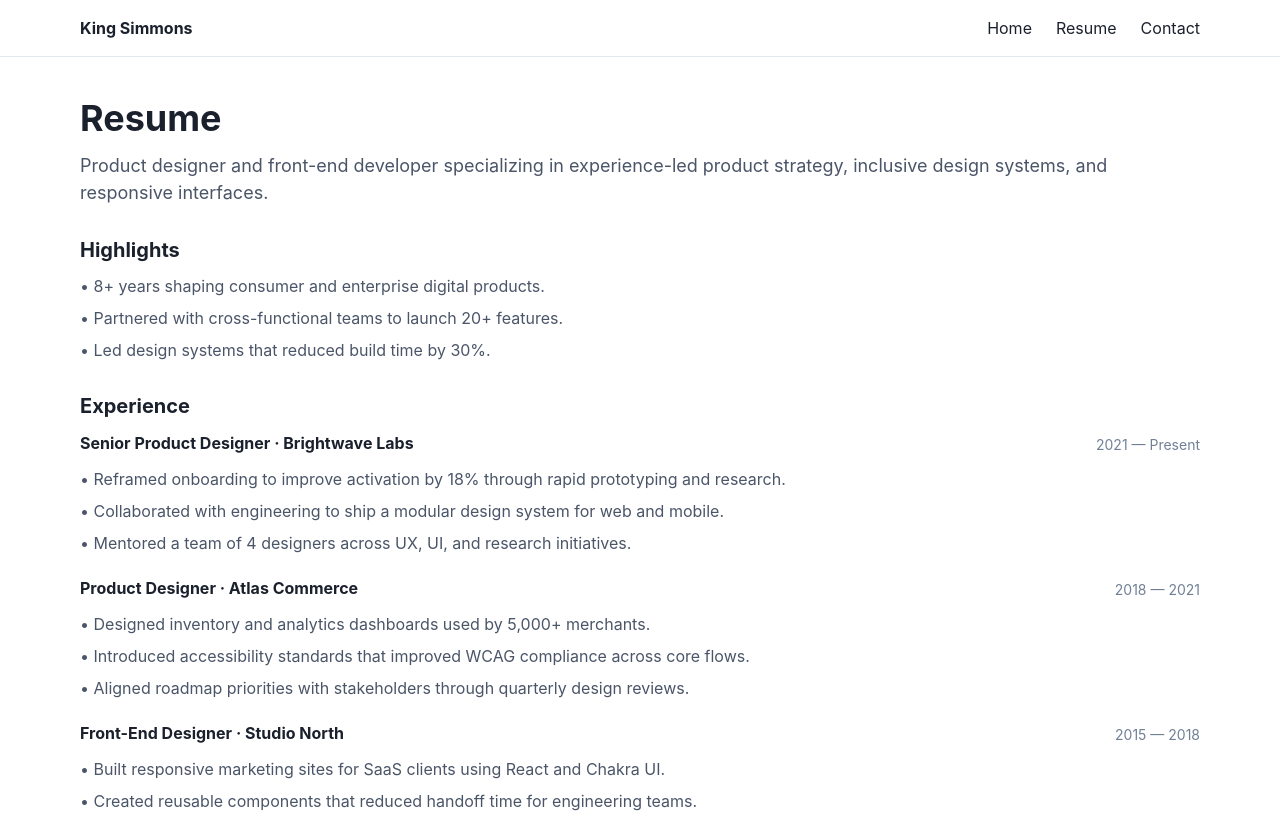
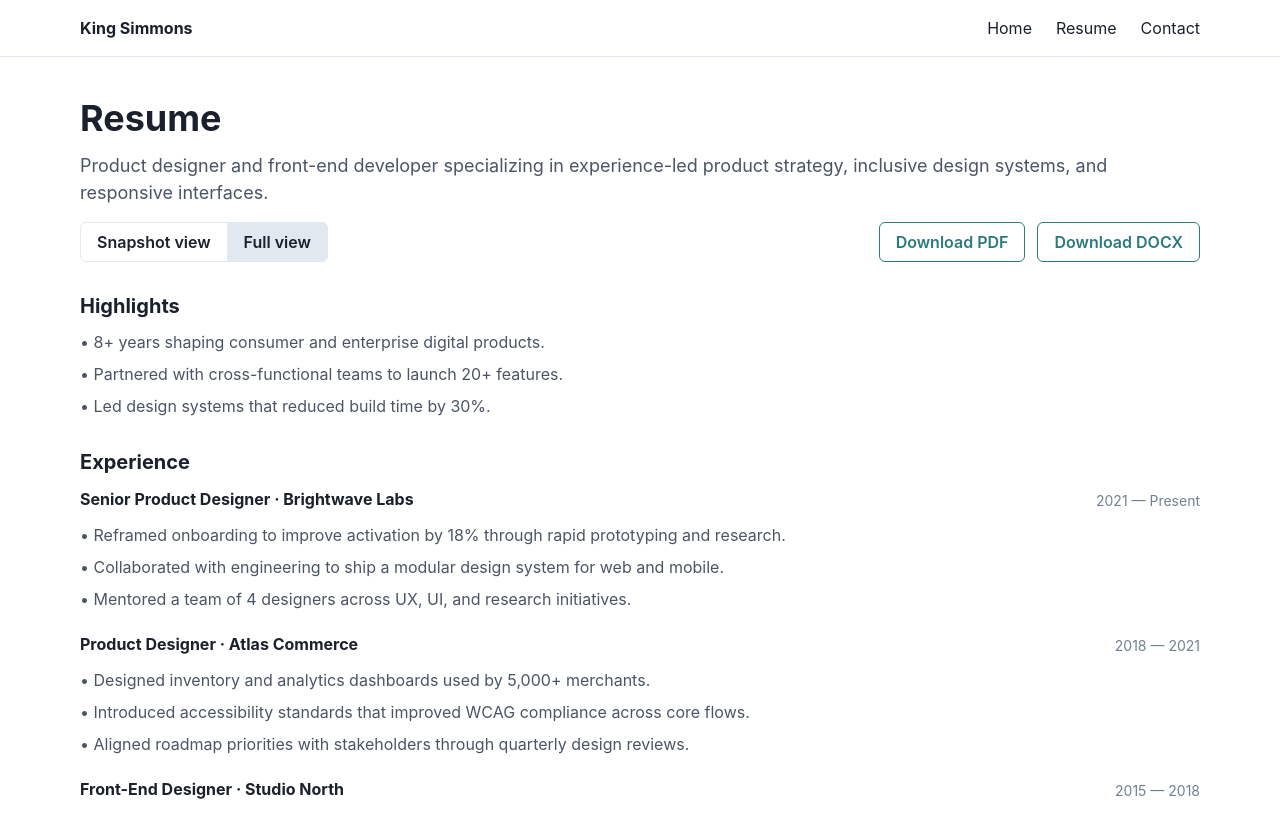
Before and after one commit to King-Simmons/king-simmons-portfolio, a Next.js app: page /resume in a window 1280 px wide. Shown: the top 813 px of the page. Built offline with nearby package versions, Linux system fonts and the light colour scheme.

Commit message:
Update resume page with JSON data and toggle

```diff
--- /dev/null
+++ b/src/data/resume.json
@@ -0,0 +1,64 @@
+{
+  "summary": "Product designer and front-end developer specializing in experience-led product strategy, inclusive design systems, and responsive interfaces.",
+  "downloads": [
+    {
+      "label": "PDF",
+      "href": "/King-Simmons-Resume.pdf"
+    },
+    {
+      "label": "DOCX",
+      "href": "/King-Simmons-Resume.docx"
+    }
+  ],
+  "highlights": [
+    "8+ years shaping consumer and enterprise digital products.",
+    "Partnered with cross-functional teams to launch 20+ features.",
+    "Led design systems that reduced build time by 30%."
+  ],
+  "experience": [
+    {
+      "role": "Senior Product Designer",
+      "company": "Brightwave Labs",
+      "period": "2021 — Present",
+      "impact": [
+        "Reframed onboarding to improve activation by 18% through rapid prototyping and research.",
+        "Collaborated with engineering to ship a modular design system for web and mobile.",
+        "Mentored a team of 4 designers across UX, UI, and research initiatives."
+      ]
+    },
+    {
+      "role": "Product Designer",
+      "company": "Atlas Commerce",
+      "period": "2018 — 2021",
+      "impact": [
+        "Designed inventory and analytics dashboards used by 5,000+ merchants.",
+        "Introduced accessibility standards that improved WCAG compliance across core flows.",
+        "Aligned roadmap priorities with stakeholders through quarterly design reviews."
+      ]
+    },
+    {
+      "role": "Front-End Designer",
+      "company": "Studio North",
+      "period": "2015 — 2018",
+      "impact": [
+        "Built responsive marketing sites for SaaS clients using React and Chakra UI.",
+        "Created reusable components that reduced handoff time for engineering teams."
+      ]
+    }
+  ],
+  "skills": [
+    "Product strategy",
+    "Design systems",
+    "UX research",
+    "Prototyping",
+    "React & TypeScript",
+    "Accessibility"
+  ],
+  "education": [
+    {
+      "program": "BFA, Digital Design",
+      "school": "Northeastern University",
+      "year": "2015"
+    }
+  ]
+}
--- a/src/data/resume.ts
+++ /dev/null
@@ -1,57 +0,0 @@
-const resumeData = {
-  summary:
-    "Product designer and front-end developer specializing in experience-led product strategy, inclusive design systems, and responsive interfaces.",
-  highlights: [
-    "8+ years shaping consumer and enterprise digital products.",
-    "Partnered with cross-functional teams to launch 20+ features.",
-    "Led design systems that reduced build time by 30%.",
-  ],
-  experience: [
-    {
-      role: "Senior Product Designer",
-      company: "Brightwave Labs",
-      period: "2021 — Present",
-      impact: [
-        "Reframed onboarding to improve activation by 18% through rapid prototyping and research.",
-        "Collaborated with engineering to ship a modular design system for web and mobile.",
-        "Mentored a team of 4 designers across UX, UI, and research initiatives.",
-      ],
-    },
-    {
-      role: "Product Designer",
-      company: "Atlas Commerce",
-      period: "2018 — 2021",
-      impact: [
-        "Designed inventory and analytics dashboards used by 5,000+ merchants.",
-        "Introduced accessibility standards that improved WCAG compliance across core flows.",
-        "Aligned roadmap priorities with stakeholders through quarterly design reviews.",
-      ],
-    },
-    {
-      role: "Front-End Designer",
-      company: "Studio North",
-      period: "2015 — 2018",
-      impact: [
-        "Built responsive marketing sites for SaaS clients using React and Chakra UI.",
-        "Created reusable components that reduced handoff time for engineering teams.",
-      ],
-    },
-  ],
-  skills: [
-    "Product strategy",
-    "Design systems",
-    "UX research",
-    "Prototyping",
-    "React & TypeScript",
-    "Accessibility",
-  ],
-  education: [
-    {
-      program: "BFA, Digital Design",
-      school: "Northeastern University",
-      year: "2015",
-    },
-  ],
-};
-
-export default resumeData;
--- a/src/pages/resume.tsx
+++ b/src/pages/resume.tsx
@@ -1,6 +1,9 @@
 import {
   Box,
+  Button,
+  ButtonGroup,
   Heading,
+  HStack,
   List,
   ListItem,
   SimpleGrid,
@@ -10,11 +13,20 @@ import {
   Wrap,
   WrapItem,
 } from "@chakra-ui/react";
-import resumeData from "../data/resume";
+import { useMemo, useState } from "react";
+import resumeData from "../data/resume.json";
 
 const ResumePage = () => {
+  const [view, setView] = useState<"snapshot" | "full">("full");
+  const downloads = useMemo(
+    () => resumeData.downloads ?? [],
+    []
+  );
+  const showFullView = view === "full";
+
   return (
     <Stack spacing={8}>
+      <Stack spacing={4}>
         <Stack spacing={3}>
           <Heading as="h1" size="xl">
             Resume
@@ -22,6 +34,42 @@ const ResumePage = () => {
           <Text color="gray.600" fontSize="lg">
             {resumeData.summary}
           </Text>
+        </Stack>
+        <Stack
+          direction={{ base: "column", md: "row" }}
+          spacing={4}
+          align={{ base: "flex-start", md: "center" }}
+          justify="space-between"
+        >
+          <ButtonGroup isAttached variant="outline">
+            <Button
+              onClick={() => setView("snapshot")}
+              isActive={view === "snapshot"}
+            >
+              Snapshot view
+            </Button>
+            <Button
+              onClick={() => setView("full")}
+              isActive={view === "full"}
+            >
+              Full view
+            </Button>
+          </ButtonGroup>
+          <HStack spacing={3}>
+            {downloads.map((link) => (
+              <Button
+                as="a"
+                key={link.label}
+                href={link.href}
+                download
+                colorScheme="teal"
+                variant="outline"
+              >
+                Download {link.label}
+              </Button>
+            ))}
+          </HStack>
+        </Stack>
       </Stack>
 
       <Box>
@@ -35,6 +83,8 @@ const ResumePage = () => {
         </List>
       </Box>
 
+      {showFullView ? (
+        <>
           <Box>
             <Heading as="h2" size="md" mb={4}>
               Experience
@@ -93,6 +143,38 @@ const ResumePage = () => {
               </Stack>
             </Box>
           </SimpleGrid>
+        </>
+      ) : (
+        <SimpleGrid columns={{ base: 1, md: 2 }} spacing={8}>
+          <Box>
+            <Heading as="h2" size="md" mb={3}>
+              Core skills
+            </Heading>
+            <Wrap>
+              {resumeData.skills.map((skill) => (
+                <WrapItem key={skill}>
+                  <Tag colorScheme="teal">{skill}</Tag>
+                </WrapItem>
+              ))}
+            </Wrap>
+          </Box>
+          <Box>
+            <Heading as="h2" size="md" mb={3}>
+              Education
+            </Heading>
+            <Stack spacing={2}>
+              {resumeData.education.map((entry) => (
+                <Box key={entry.program}>
+                  <Text fontWeight="semibold">{entry.program}</Text>
+                  <Text color="gray.600">
+                    {entry.school} · {entry.year}
+                  </Text>
+                </Box>
+              ))}
+            </Stack>
+          </Box>
+        </SimpleGrid>
+      )}
     </Stack>
   );
 };
```
Also changed, not shown: 1 other file (tests, documents, lock files or other folders). Lines whose indentation alone changed are shown as unchanged.
